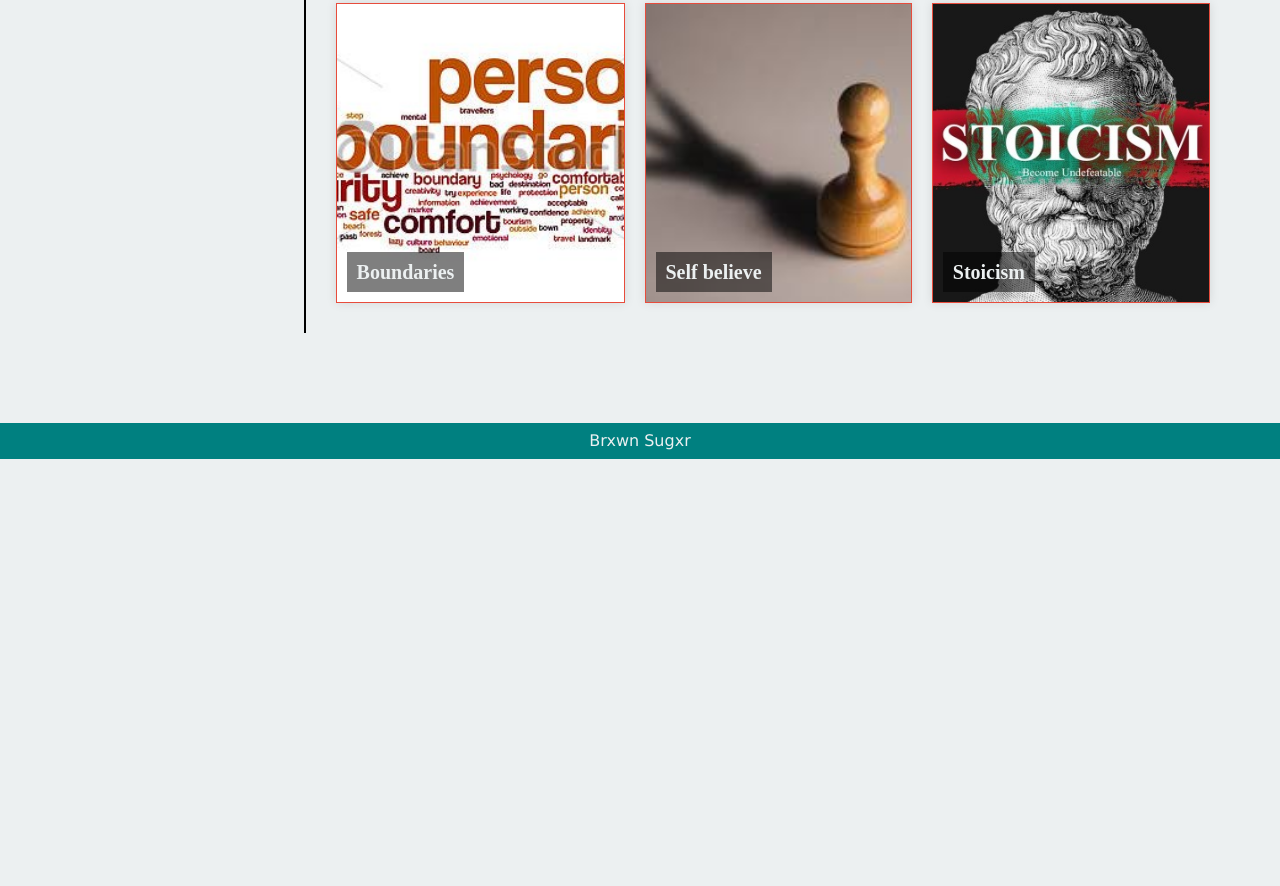
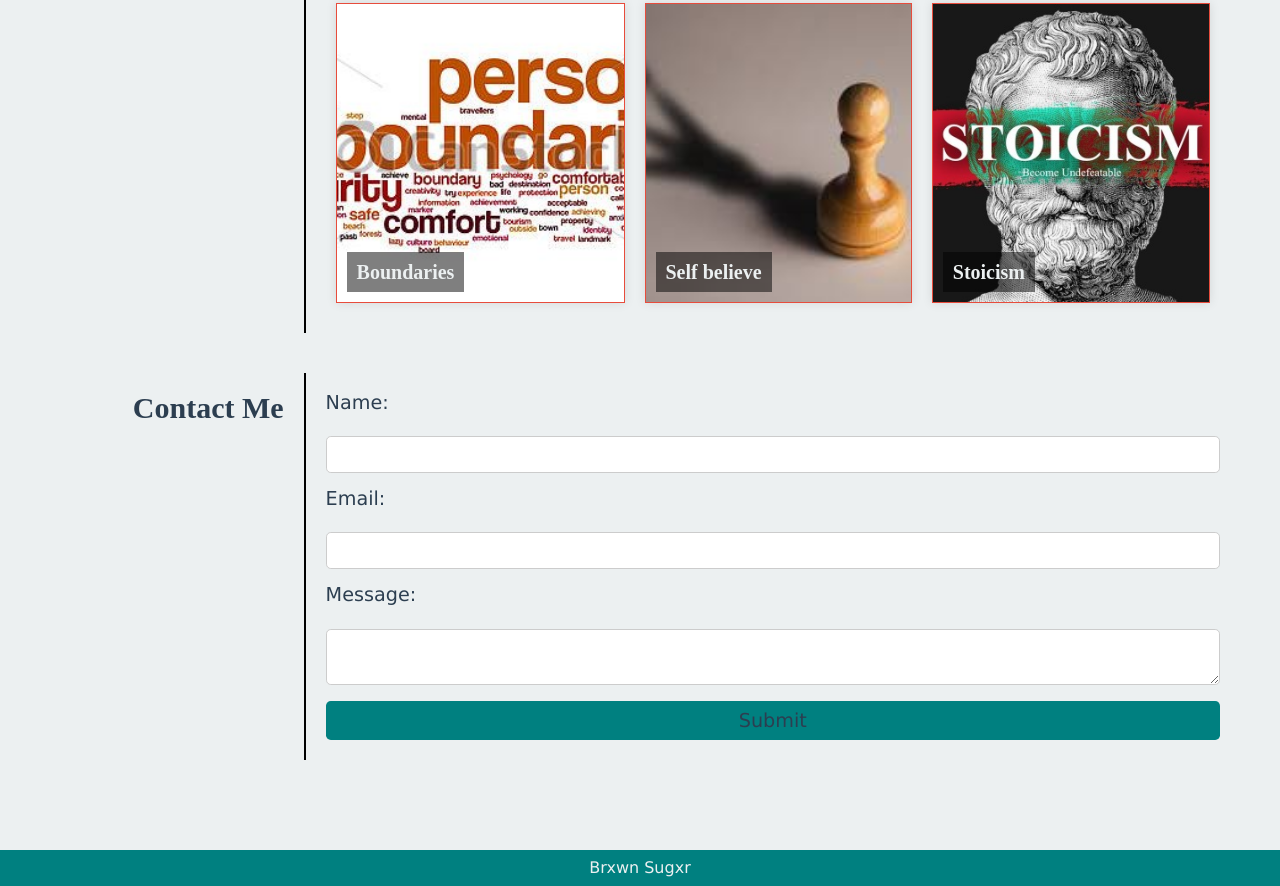
Before and after one commit to BrxwnSugxr/PersonalDevelopment-Responsive-Design, a plain HTML site: page index.html in a window 1280 px wide. Shown: the part 1121-2007 px from the top of the page. Before the commit the page ends 1580 px from the top, so only its background shows below. Drawn offline with Linux system fonts and the light colour scheme.

Commit message:
finished yeek

```diff
--- a/Assets/css/index.css
+++ b/Assets/css/index.css
@@ -185,6 +185,40 @@ main {
   background-color: rgba(0, 0, 0, 0.5);
 }
 
+/* contact form styles */
+form {
+  display: flex;
+  flex-direction: column;
+  gap: 1rem;
+}
+
+label {
+  font-size: 1.2rem;
+  margin-bottom: 0.5rem;
+}
+
+input,
+textarea {
+  padding: 0.5rem;
+  font-size: 1rem;
+  border: 1px solid #ccc;
+  border-radius: 0.3rem;
+}
+
+button {
+  padding: 0.5rem 1rem;
+  font-size: 1.2rem;
+  cursor: pointer;
+  background-color: var(--primary-color);
+  color: var(--text-color);
+  border: none;
+  border-radius: 0.3rem;
+}
+
+button:hover {
+  background-color: var(--accent-color);
+}
+
 /* Responsive styles */
 @media screen and (max-width: 768px) {
   nav ul {
@@ -215,6 +249,6 @@ main {
   }
 
   .topic-column img {
-    transition: none; /* Remove the transition effect on smaller screens */
+    transition: none;
   }
 }
--- a/Assets/js/index.js
+++ /dev/null
@@ -1,5 +0,0 @@
-// index.js
-
-function openNewPage(pageURL) {
-  window.location.href = pageURL;
-}
--- a/index.html
+++ b/index.html
@@ -95,6 +95,27 @@
           </div>
         </div>
       </section>
+
+      <!-- contact form -->
+      <section class="article-row" id="contact">
+        <div class="article-title">
+          <h2>Contact Me</h2>
+        </div>
+        <div class="article-content">
+          <form action="#" method="post">
+            <label for="name">Name:</label>
+            <input type="text" id="name" name="name" required />
+
+            <label for="email">Email:</label>
+            <input type="email" id="email" name="email" required />
+
+            <label for="message">Message:</label>
+            <textarea id="message" name="message" required></textarea>
+
+            <button type="submit">Submit</button>
+          </form>
+        </div>
+      </section>
     </main>
 
     <!-- footer -->
```
Also changed, not shown: Assets/images/TimeManagment.jpg.
